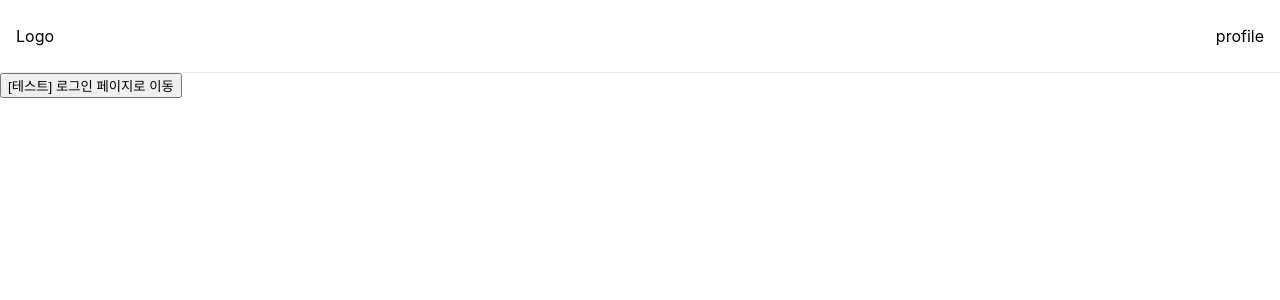
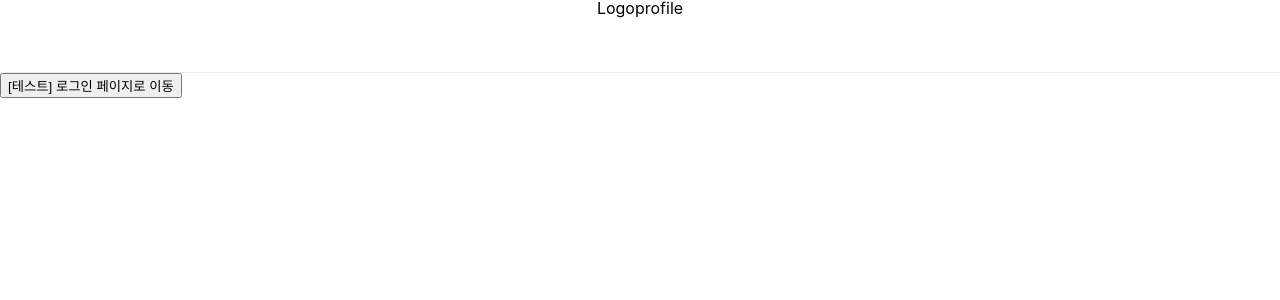
Before and after one commit to Sassy-Project/front-mbti-chat, a React (Create React App) app: page / in a window 1280 px wide. Shown: the top 300 px of the page. Built offline with nearby package versions, Linux system fonts and the light colour scheme.

Commit message:
style: Update Header style

```diff
--- a/src/common/Header/style.scss
+++ b/src/common/Header/style.scss
@@ -1,16 +1,17 @@
 .Header {
     position: sticky;
+    z-index: 100;
     display: flex;
-    justify-content: space-between;
-    align-items: center;
-    z-index: 100;
-    top:0;
-    display: flex;
+    justify-content: center;
+    top: 0;
     background-color: #fff;
     width: 100%;
-    height: 4.5rem;
+    height: 72px;
     border-bottom: 1px solid #ececec;
-    section {
-        padding: 1rem;
+    &__nav{
+        display: flex;
+        justify-content: space-between;
+        align-items: center;
+        width: 1080px;
     }
 }
```
